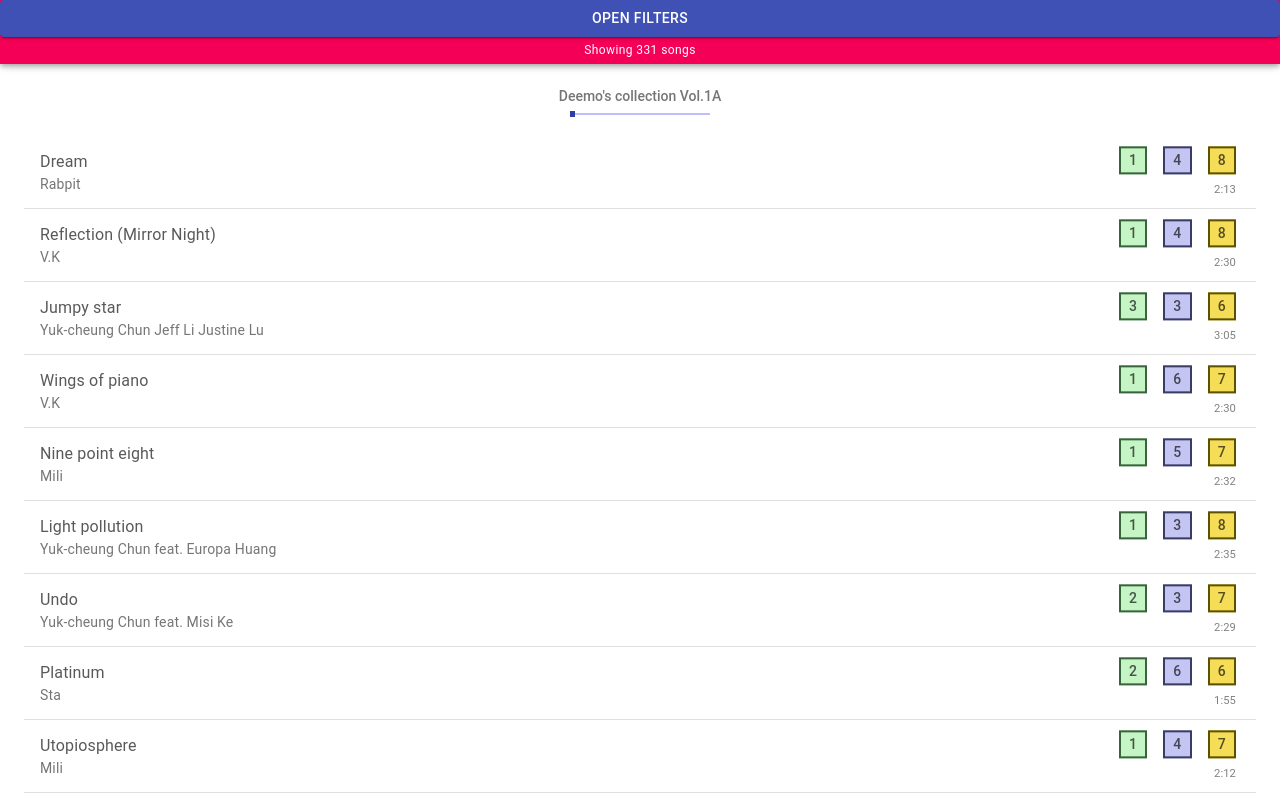
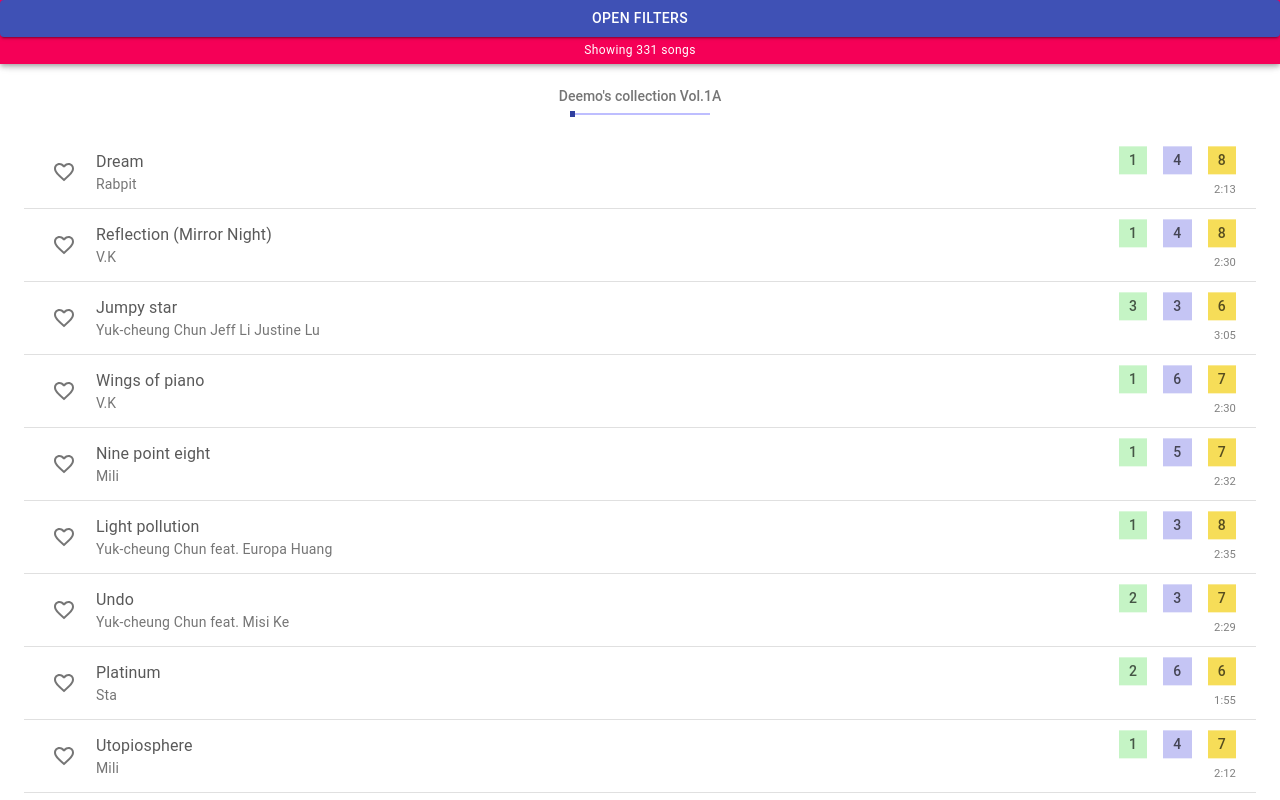
Before and after one commit to richardjharris/deemo-song-list, a React (Create React App) app: page / in a window 1280 px wide. Shown: the top 800 px of the page. Built offline with nearby package versions, Linux system fonts and the light colour scheme.

Commit message:
Add favourite button (partial functionality)
Also work towards moving difficulty score highlighting to CSS,
memoizing SongRow and DifficultyScores to improve performance,
and add ESLint rules.

```diff
--- a/package.json
+++ b/package.json
@@ -4,14 +4,17 @@
   "private": true,
   "dependencies": {
     "@material-ui/core": "^4.9.5",
+    "@material-ui/icons": "^4.9.1",
     "@material-ui/lab": "^4.0.0-alpha.45",
     "@testing-library/jest-dom": "^4.2.4",
     "@testing-library/react": "^9.5.0",
     "@testing-library/user-event": "^7.1.2",
     "chroma-js": "^2.1.0",
+    "eslint-plugin-react-hooks": "^0.0.0-235a6c4af",
     "react": "^16.13.0",
     "react-dom": "^16.13.0",
     "react-scripts": "3.4.0",
+    "react-use": "^13.27.0",
     "react-virtualized": "^9.21.2",
     "react-virtualized-auto-sizer": "^1.0.2"
   },
@@ -19,7 +22,8 @@
     "start": "react-app-rewired start",
     "build": "react-scripts build",
     "test": "react-scripts test",
-    "eject": "react-scripts eject"
+    "eject": "react-scripts eject",
+    "lint": "eslint src"
   },
   "eslintConfig": {
     "extends": "react-app"
--- a/src/DifficultyScores.js
+++ b/src/DifficultyScores.js
@@ -4,7 +4,7 @@
 
 import chroma from 'chroma-js';
 
-import { matchDifficulty } from './util/matchDifficulty';
+import { difficultyAsNumber } from './util/matchDifficulty';
 import { formatInteger } from './util/formatNumber';
 
 const useStyles = makeStyles(theme => ({
@@ -13,7 +13,7 @@
     paddingLeft: theme.spacing(1),
     paddingRight: theme.spacing(1),
     margin: theme.spacing(1),
-    border: '1px solid transparent',
+    border: '2px solid transparent',
   },
   difficultySquareWithNoteCount: {
     marginTop: theme.spacing(0.2),
@@ -30,21 +30,16 @@
 const extraWhite = 'white';
 
 const difficultyColors = [easyGreen, normalBlue, hardGold, extraWhite];
+const darkColors = difficultyColors.map(c => chroma(c).darken(1.5).css());
 
-export default function DifficultyScores(props) {
-  const { scores, filter, noteCounts, showNoteCounts } = props;
+function DifficultyScores(props) {
+  const { scores, noteCounts, showNoteCounts } = props;
   const classes = useStyles();
 
   // First build the difficulty squares
   const diffSquares = [0,1,2,3].filter(i => scores[i] !== null).map((i) => {
-      let className = `${classes.difficultySquare}`;
-      let border = '2px solid transparent';
-
-      // If a difficulty filter is applied, highlight the difficulties
-      // that match the filter.
-      if (filter && matchDifficulty(scores[i], filter)) {
-        border = '2px solid ' + chroma(difficultyColors[i]).darken(3).css();
-      }
+      let className = classes.difficultySquare
+                    + ` difficulty-${difficultyAsNumber(scores[i])}`;
 
       if (showNoteCounts) {
         // Reduce bottom padding
@@ -53,14 +48,14 @@
 
       return (<Typography key={i}
         className={className}
-        style={{ backgroundColor: difficultyColors[i], border: border }}>
+        style={{ backgroundColor: difficultyColors[i] }}>
         {scores[i]}
       </Typography>);
   });
 
   if (showNoteCounts) {
     const countSquares = [0,1,2,3].filter(i => noteCounts[i] !== null).map((i) => {
-      let color = chroma(difficultyColors[i]).darken(1.5).css();
+      let color = darkColors[i];
 
       return (<span key={i}
         className={classes.noteCount}
@@ -84,4 +79,6 @@
     // Render a simple list
     return diffSquares;
   }
-}
+};
+
+export default React.memo(DifficultyScores);
--- a/src/Filters.js
+++ b/src/Filters.js
@@ -161,7 +161,7 @@
       onClose={toggleDrawer(false)}
     >{filterGrid}</Drawer>
     <Button
-      style={{width: '100%' }}
+      style={{ width: '100%' }}
       onClick={toggleDrawer(true)}
       variant="contained"
       color="primary"
--- a/src/SongList.js
+++ b/src/SongList.js
@@ -1,4 +1,5 @@
-import React from 'react';
+import React, { useCallback } from 'react';
+import { useSet } from 'react-use';
 import { makeStyles } from '@material-ui/core/styles';
 import { Divider, List } from '@material-ui/core';
 
@@ -26,8 +27,25 @@
   const collections = props.collections;
   const filters = props.filters;
 
+  let className = classes.root;
+
+  let [isFavorite, setFuncs] = useSet(new Set([]));
+
+  // Add classes to highlight matched difficulty levels
+  // How this will work?
+  //  - difficulty-2 on top class -> difficulty-2 in lower class via CSS rules.
+  if (filters.difficulty) {
+    for (let i = filters.difficulty[0]; i <= filters.difficulty[1]; i++) {
+      className += ` difficulty-filter-${i}`;
+    }
+  }
+
+  const onToggleFavorite = useCallback((songId) => {
+    setFuncs.toggle(songId);
+  }, []);
+
   return (
-  <List className={classes.root}>
+    <List className={className}>
       {collections.map(collection => (<>
         <CollectionRow key={`crow-${collection.id}`}
           collection={collection}></CollectionRow>
@@ -35,7 +53,9 @@
           <SongRow
             key={`songrow-${song.id}`}
             song={song}
-          filters={filters}
+            showNoteCounts={filters.showNoteCounts}
+            favorite={isFavorite.has(song.id)}
+            onToggleFavorite={onToggleFavorite}
           ></SongRow>
         ))}
         <Divider />
--- a/src/SongRow.js
+++ b/src/SongRow.js
@@ -1,7 +1,8 @@
 import React from 'react';
 import { makeStyles } from '@material-ui/core/styles';
-import { Grid,  Typography, ListItem, ListItemText, ListItemSecondaryAction } from '@material-ui/core';
-
+import { Grid, IconButton, Typography, ListItem, ListItemText, ListItemSecondaryAction, ListItemIcon } from '@material-ui/core';
+import FavoriteIcon from '@material-ui/icons/Favorite';
+import FavoriteBorderIcon from '@material-ui/icons/FavoriteBorder';
 import DifficultyScores from './DifficultyScores';
 
 const useStyles = makeStyles(theme => ({
@@ -12,24 +13,32 @@
   }
 }));
 
-function SongRow({ song, filters }) {
+function SongRow({ song, showNoteCounts, favorite, onToggleFavorite }) {
   const classes = useStyles();
-  const secondary = song.artist + (filters.showNoteCounts ? ` (${song.time})` : '');
+  const secondary = song.artist + (showNoteCounts ? ` (${song.time})` : '');
   console.log(`Rendering ${song.name}`);
+  console.log(`favorite=${favorite}`);
 
   return (
     <ListItem divider>
+      <ListItemIcon>
+        <IconButton
+          onClick={() => onToggleFavorite(song.id)}
+          aria-label={favorite ? "mark as favorite" : "unmark as favorite"}
+        >
+          {favorite ? <FavoriteIcon /> : <FavoriteBorderIcon />}
+        </IconButton>
+      </ListItemIcon>
       <ListItemText primary={song.name} secondary={secondary} />
       <ListItemSecondaryAction>
         <Grid container direction="column">
           <Grid container spacing={1} direction="row" justify="flex-end">
             <DifficultyScores
-              filter={filters.difficulty}
               scores={song.difficulty}
               noteCounts={song.notecounts}
-              showNoteCounts={filters.showNoteCounts} />
+              showNoteCounts={showNoteCounts} />
           </Grid>
-          {filters.showNoteCounts ? null : (
+          {showNoteCounts ? null : (
             <Grid container spacing={1} direction="row" justify="flex-end">
               <Typography className={classes.time}>{song.time}</Typography>
             </Grid>
@@ -38,6 +47,6 @@
       </ListItemSecondaryAction>
     </ListItem>
   );
-}
+};
 
-export default SongRow;
+export default React.memo(SongRow);
--- a/src/util/matchDifficulty.js
+++ b/src/util/matchDifficulty.js
@@ -1,18 +1,34 @@
 import songData from '../SongData';
 
-export function matchDifficulty(songDiff, filter) {
+// Given a string difficulty and a filter, return true if the difficulty
+// matches the filter. The filter should be an array of two values
+// (min and max difficulty) with extra difficulties such as 'L' represented
+// as one level higher than the largest known numeric difficulty.
+export function matchDifficulty(strDiff, filter) {
   // Some difficulties are missing, in which case we don't match.
-  if (songDiff === null) return false;
+  if (strDiff === null) return false;
 
   if (filter == null) return false;
 
+  let intDiff = difficultyAsNumber(strDiff);
+  return (intDiff >= filter[0]
+    && intDiff <= filter[1]);
+}
+
+// Convert a string difficulty to a number. Extra difficulties
+// such as 'L' are treated as one number higher than the largest
+// known numeric difficulty.
+export function difficultyAsNumber(strDiff) {
+  // Some difficulties are missing.
+  if (strDiff === null) return null;
+
+  let intDiff = +strDiff;
+
   // Treat 'special' difficulties such as M or L as one level
   // more difficult than usual.
-  // HACK >20 to handle 01001001 difficulty
-  let intDiff = +songDiff;
+  // HACK: >20 to treat '01001001' difficulty as special (zeroichi)
   if (isNaN(intDiff) || intDiff > 20) {
     intDiff = songData.maxNumericDifficulty() + 1;
   }
-  return (intDiff >= filter[0]
-    && intDiff <= filter[1]);
+  return intDiff;
 }
```
Also changed, not shown: .eslintrc.js (added), 2 other files (tests, documents, lock files or other folders). Lines whose indentation alone changed are shown as unchanged.
